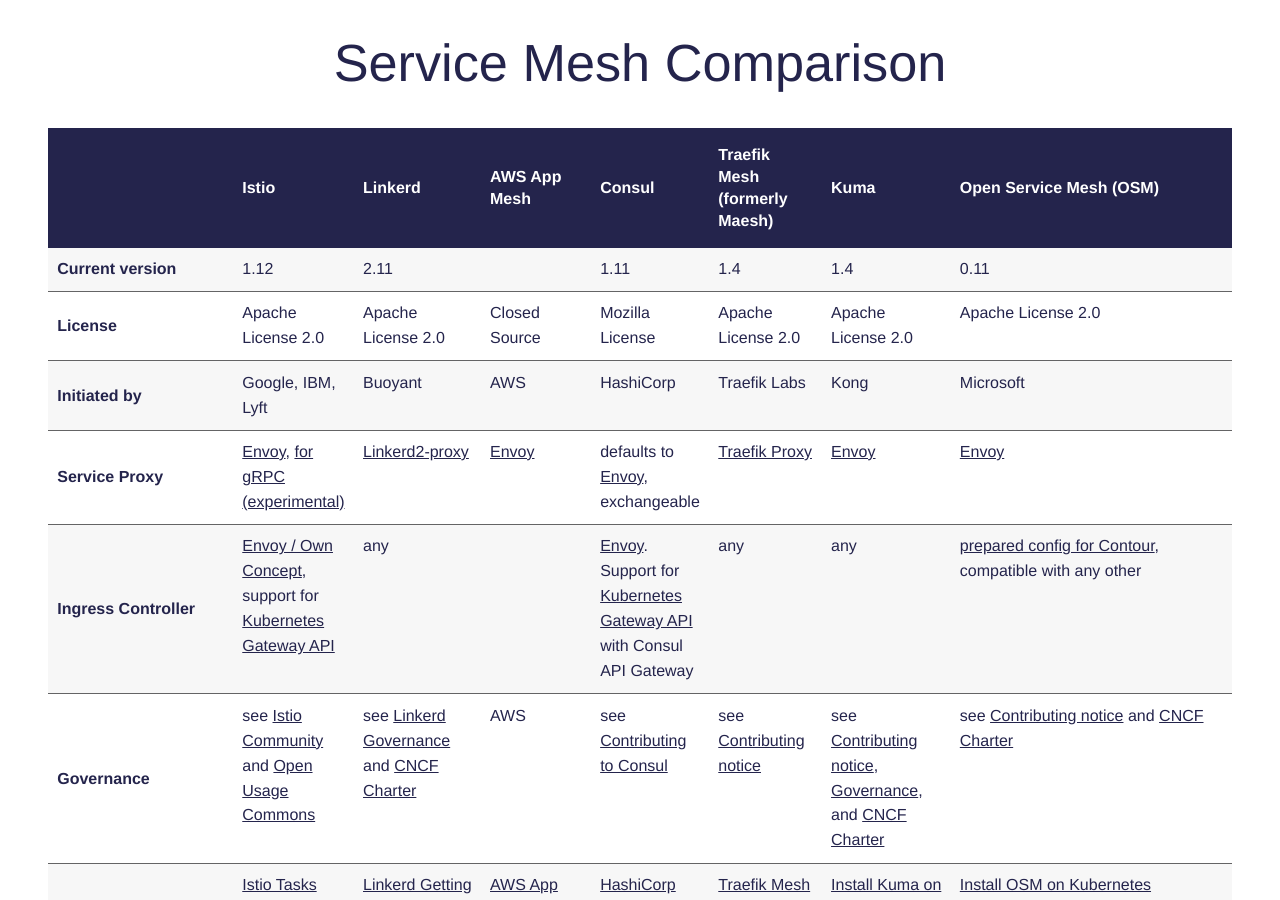
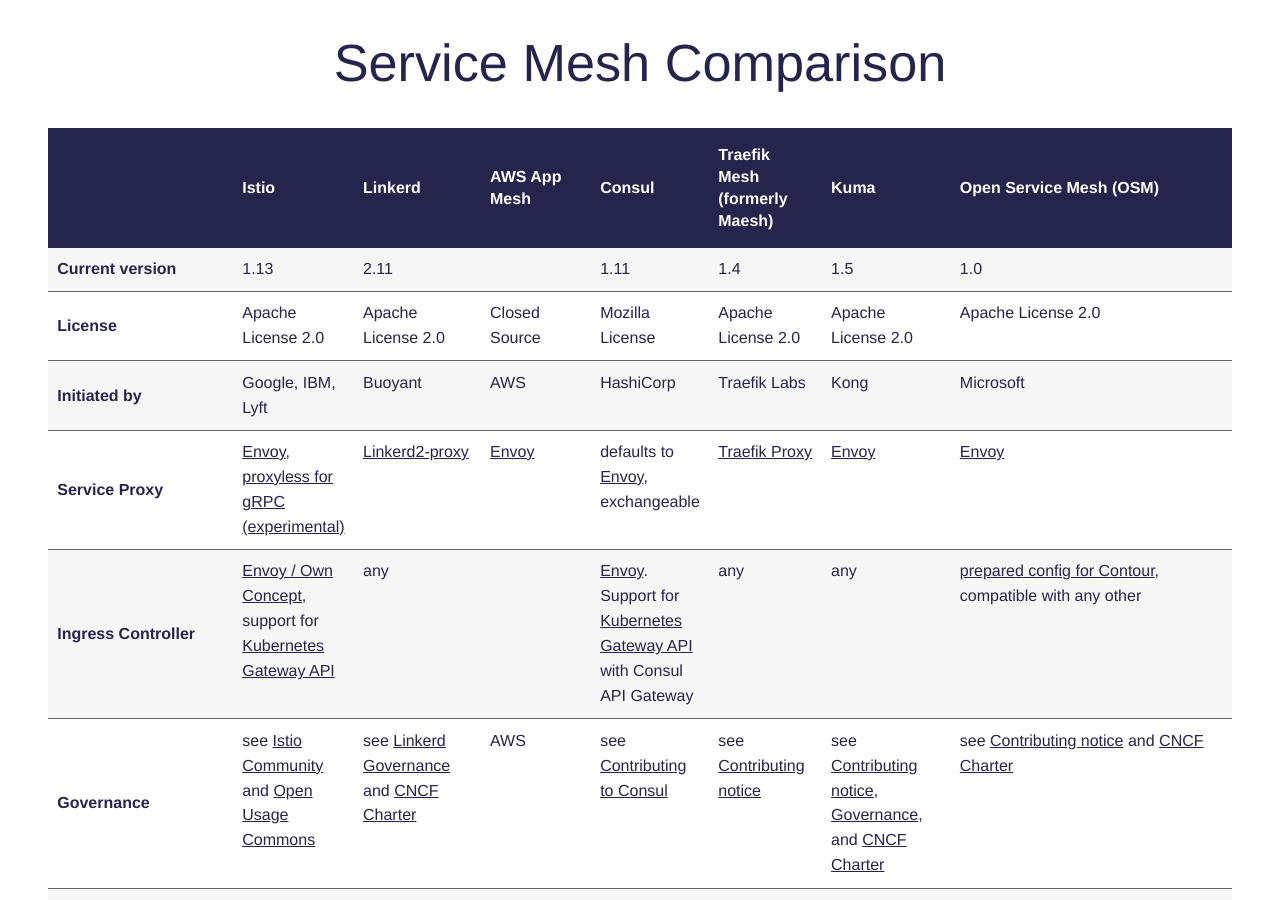
Before and after one commit to servicemesh-es/servicemesh.es, a Jekyll site: the page built from index.md, in a window 1280 px wide and 900 px high, scrolled down 5101 px. Built offline with Jekyll 4.4.1, drawn with Linux system fonts in a browser that asks for light colours; some web fonts are replaced.

Commit message:
service mesh version updates

```diff
--- a/_includes/comparison.html
+++ b/_includes/comparison.html
@@ -16,13 +16,13 @@
     <tbody>
       <tr>
         <th scope="row">Current version</th>
-        <td>1.12</td>
+        <td>1.13</td>
         <td>2.11</td>
         <td></td>
         <td>1.11</td>
         <td>1.4</td>
-        <td>1.4</td>
-        <td>0.11</td>
+        <td>1.5</td>
+        <td>1.0</td>
       </tr>
       <tr>
         <th scope="row">License</th>
@@ -46,7 +46,7 @@
       </tr>
       <tr>
         <th scope="row">Service Proxy</th>
-        <td><a href="https://www.envoyproxy.io" target="_blank">Envoy</a>, <a href="https://istio.io/latest/blog/2021/proxyless-grpc/proxyless" target="_blank">for gRPC (experimental)</a></td>
+        <td><a href="https://www.envoyproxy.io" target="_blank">Envoy</a>, <a href="https://istio.io/latest/blog/2021/proxyless-grpc/proxyless" target="_blank">proxyless for gRPC (experimental)</a></td>
         <td><a href="https://github.com/linkerd/linkerd2-proxy" target="_blank">Linkerd2-proxy</a></td>
         <td><a href="https://www.envoyproxy.io" target="_blank">Envoy</a></td>
         <td>defaults to <a href="https://www.envoyproxy.io" target="_blank">Envoy</a>, exchangeable</td>
```
